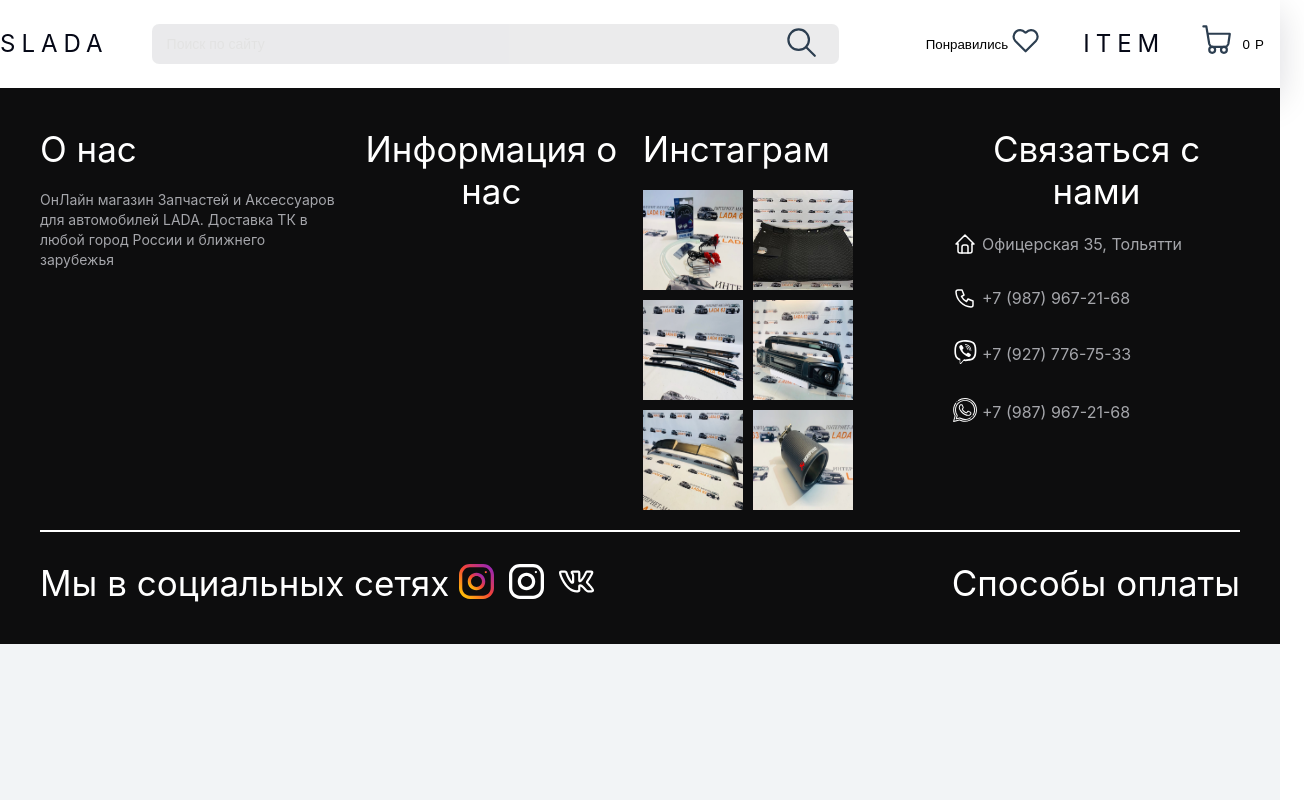
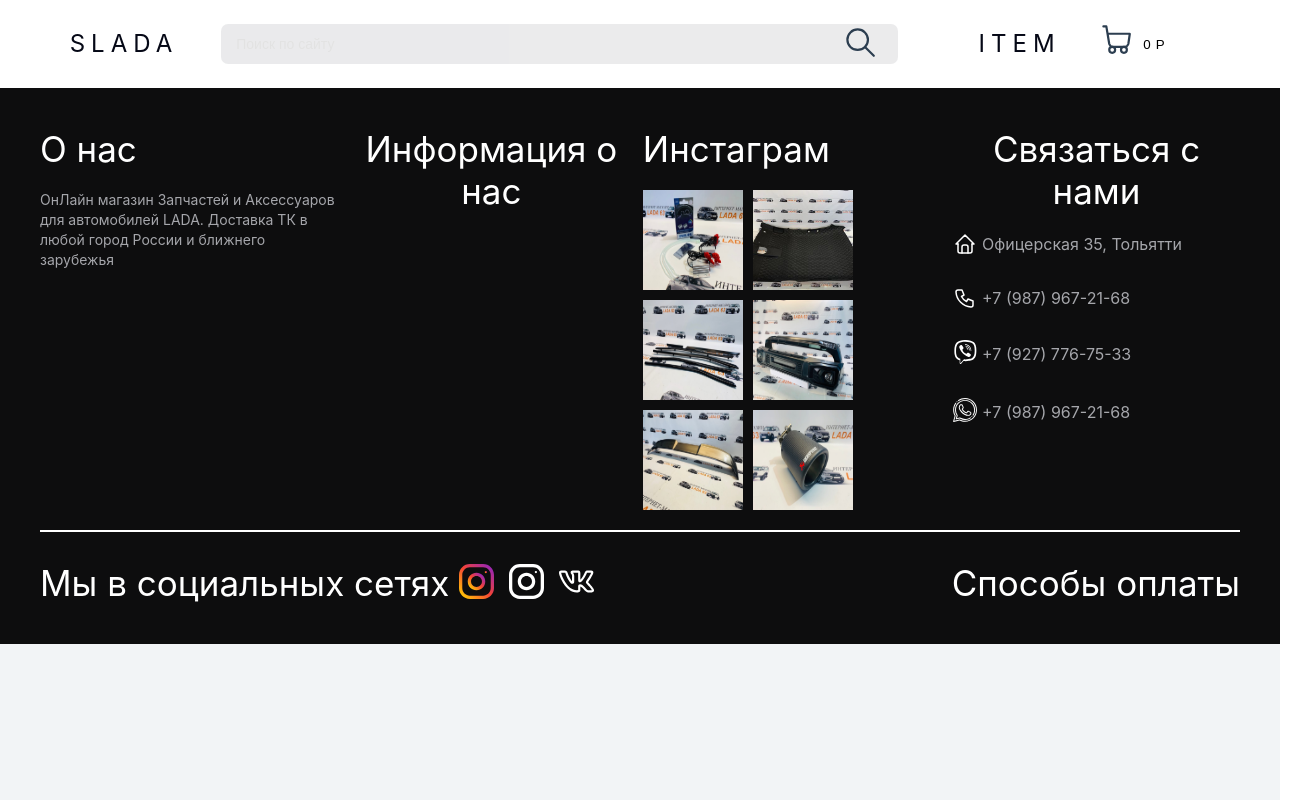
Before and after one commit to Rich-alien/techonline, a React (Create React App) app: page / in a window 1280 px wide. Shown: the whole page, 1304 px wide, since content can reach past the window. Built offline with nearby package versions, Linux system fonts and the light colour scheme.

Commit message:
delete /* ... */

```diff
--- a/src/components/Main/NavBar/NavBar.jsx
+++ b/src/components/Main/NavBar/NavBar.jsx
@@ -8,7 +8,6 @@ let openShoppingCartNow=()=>{
     props.openShoppingCartNow();
 }
     return (
-
           <div className={style.container}>
               <nav className={style.nav}>
                   <NavLink className={style.linkLogo} to='/productView' >
@@ -31,15 +30,6 @@ let openShoppingCartNow=()=>{
                       </button>
 
                   </form>
-                  <button className={`${style.btnFavorite} ${style.btn}`}>
-                      Понравились
-                      <svg xmlns="http://www.w3.org/2000/svg" className="icon icon-tabler icon-tabler-heart" width="44"
-                           height="44" viewBox="0 0 30 30" strokeWidth="1.5" stroke="#2c3e50" fill="none"
-                           strokeLinecap="round" strokeLinejoin="round">
-                          <path stroke="none" d="M0 0h24v24H0z"/>
-                          <path d="M12 20l-7 -7a4 4 0 0 1 6.5 -6a.9 .9 0 0 0 1 0a4 4 0 0 1 6.5 6l-7 7"/>
-                      </svg>
-                  </button>
                   {/*<button className={`${style.btnFavorite} ${style.btn}`}>*/}
                   {/*    Понравились*/}
                   {/*    <svg xmlns="http://www.w3.org/2000/svg" className="icon icon-tabler icon-tabler-heart" width="44"*/}
@@ -49,7 +39,7 @@ let openShoppingCartNow=()=>{
                   {/*        <path d="M12 20l-7 -7a4 4 0 0 1 6.5 -6a.9 .9 0 0 0 1 0a4 4 0 0 1 6.5 6l-7 7"/>*/}
                   {/*    </svg>*/}
                   {/*</button>*/}
-                  <NavLink className={style.linkLogo} to='/productView' >
+                  <NavLink className={style.linkLogo} to='/product' >
                       <div className={style.logo}>
                           ITEM
                       </div>
```
